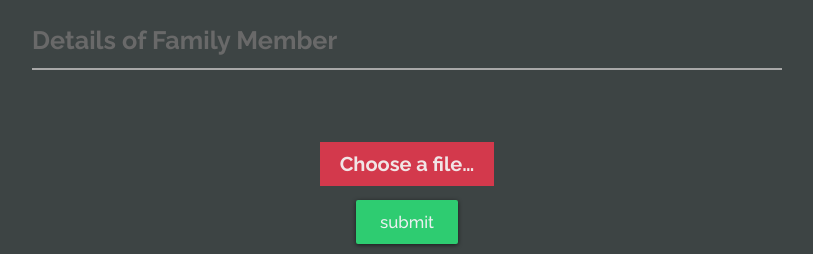
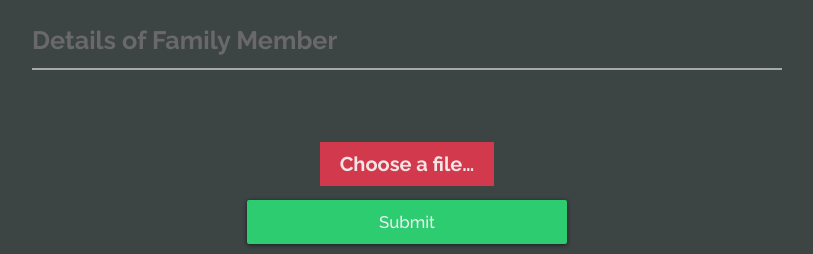
Before and after one commit to JerrinThomas/Ration-Management-System, a PHP site: page / in a window 1280 px wide. Shown: the part 1760-2014 px from the top of the page, without its empty margins (233-1046 px from the left). Run offline with PHP 8.4, Linux system fonts and the light colour scheme.

Commit message:
css change
submit button

```diff
--- a/add user/index.html
+++ b/add user/index.html
@@ -129,7 +129,7 @@
 	</div><!-- ended image upload button-->
 <!-- submit button-->
 <div>
-  <button class="btn" type="button"><span>submit</span></button>
+  <button class="btn" type="button"><span>Submit</span></button>
 </div><!-- ended submit button -->
 	<script src="js/custom-file-input.js"></script>
   <script>
--- a/add user/styles.css
+++ b/add user/styles.css
@@ -70,7 +70,7 @@ li.dropdown{
 
 .btn {
   position: relative;
-
+  width:25%;
   display: block;
   margin: 10px auto;
   padding: 0;
```
